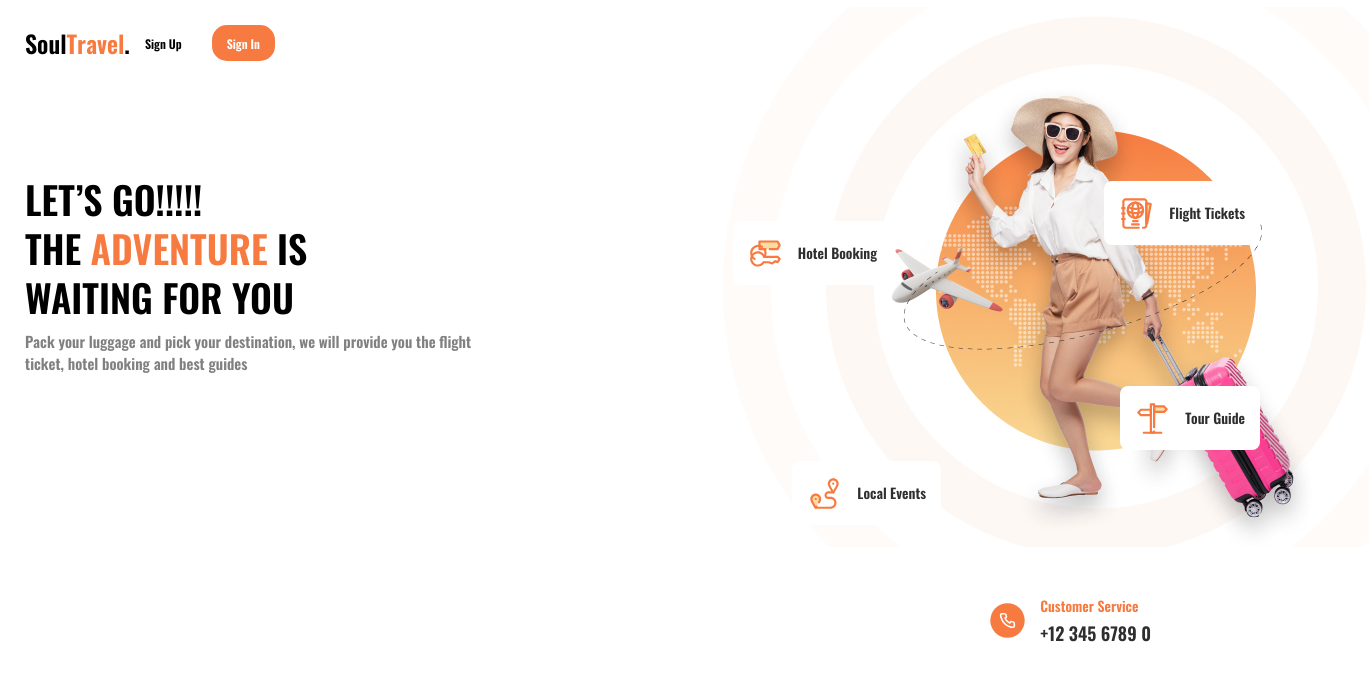
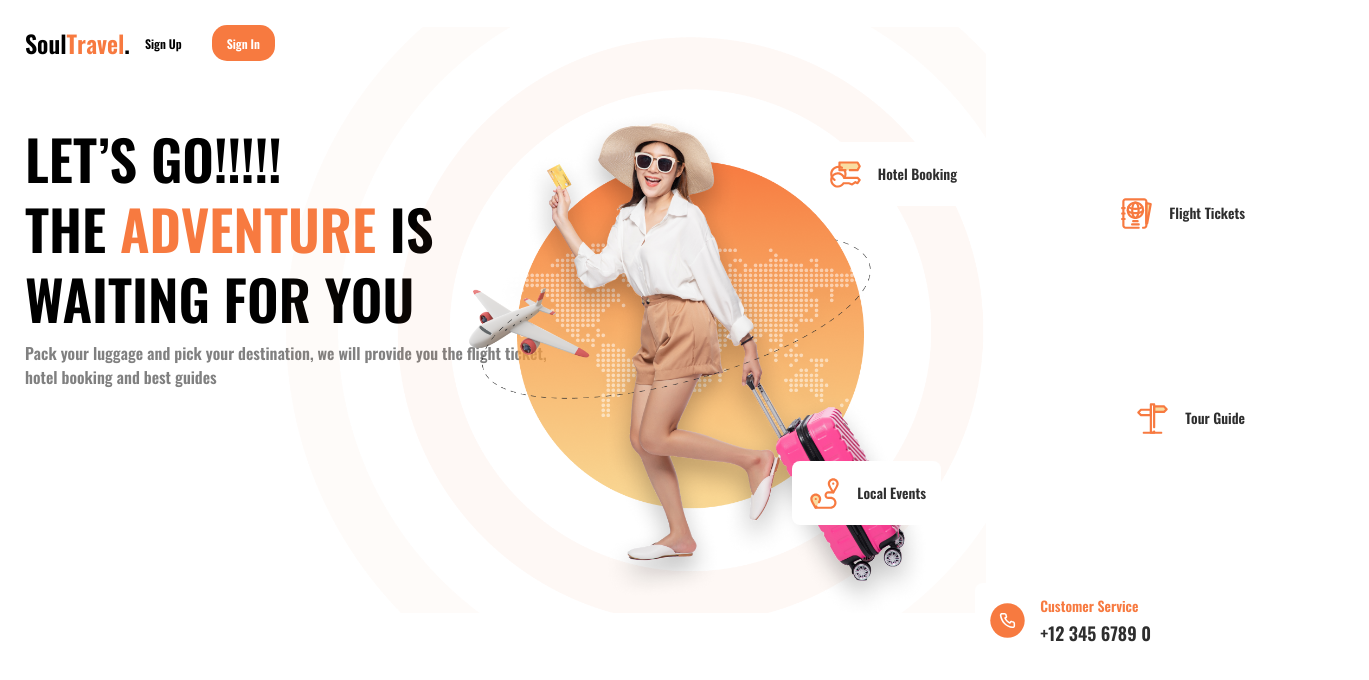
Before and after one commit to BliznGg/TravelAgency, a plain HTML site: page index.html in a window 1280 px wide. Shown: the whole page, 1369 px wide, since content can reach past the window. Drawn offline with Linux system fonts and the light colour scheme.

Commit message:
BREAKING-CHANGE(all):Fed all sections to BP

```diff
--- a/assets/styles/blocks/advantages.css
+++ b/assets/styles/blocks/advantages.css
@@ -21,25 +21,21 @@
 @media (min-width: 400px) {
     .advantages__flex {
         display: flex;
-    }
-}
-
-@media (min-width: 400px) {
-    .advantages__flex {
         position: relative;
         overflow: hidden;
-    }
-}
-
-@media (min-width: 800px) {
-    .advantages__flex {
-        min-height: 370px;
     }
 }
 
 @media (min-width: 576px) {
     .advantages__flex {
         display: flex;
+    }
+}
+
+@media (min-width: 700px) {
+    .advantages__flex {
+        min-height: 373px;
+        padding-top: 60px;
     }
 }
 
@@ -71,25 +67,30 @@
         width: auto;
         height: auto;
         top: -77px;
-        right: -164px;
+        left: 5px;
         max-width: 566px;
     }
 }
 
-
 @media (min-width: 576px) {
     .advantages__GirlImage {
         top: -79px;
-        right: -61px;
+        left: 100px;
+    }
+}
+
+@media (min-width: 700px) {
+    .advantages__GirlImage {
+        left: 37%;
     }
 }
 
 @media (min-width: 922px) {
     .advantages__GirlImage {
         position: absolute;
-        max-width: 824px;
-        top: 7px;
-        right: -89px;
+        max-width: 700px;
+        top: 27px;
+        left: 286px;
     }
 }
 
@@ -110,9 +111,11 @@
     }
 }
 
-@media (min-width: 800px) {
+@media (min-width: 700px) {
     .advantages__list {
-        width: 54%;
+        height: fit-content;
+        width: 53%;
+        max-width: 366px;
         flex-direction: row;
         flex-wrap: wrap;
         gap: 25px 25px;
@@ -137,7 +140,7 @@
     }
 }
 
-@media (min-width: 800px) {
+@media (min-width: 700px) {
     .advantages__item {
         width: calc((100% - 25px) / 2);
         justify-content: center;
@@ -188,8 +191,8 @@
 
 @media (min-width: 922px) {
     .AdvantagesItem1 {
-        top: 221px;
-        right: 388px;
+        top: 142px;
+        right: 308px;
     }
 }
 
@@ -214,7 +217,7 @@
     }
 }
 
-@media (min-width: 800px) {
+@media (min-width: 700px) {
     .AdvantagesItem5 {
         display: flex;
         justify-content: center;
--- a/assets/styles/blocks/header.css
+++ b/assets/styles/blocks/header.css
@@ -30,7 +30,7 @@
     .header {
         min-height: 86px;
         background-color: transparent;
-        margin-bottom: 69px;
+        margin-bottom: 22px;
     }
 }
 
--- a/assets/styles/blocks/hero.css
+++ b/assets/styles/blocks/hero.css
@@ -6,12 +6,13 @@
 
 @media (min-width: 922px) {
     .hero {
-        display: none;
     }
 }
 
 @media (min-width: 320px) {
     .hero__title {
+        display: flex;
+        flex-direction: column;
         margin-bottom: 8px;
         font-family: var(--font-BebasNeue);
         font-size: 28px;
@@ -28,9 +29,16 @@
     }
 }
 
+@media (min-width: 922px) {
+    .hero__title {
+        font-size: 55px;
+        line-height: 70px;
+    }
+}
+
 @media (min-width: 320px) {
     .hero__subtitle {
-        max-width: 75%;
+        max-width: 234px;
         color: #808080;
         font-family: var(--font-Poppins);
         font-size: 12px;
@@ -42,7 +50,24 @@
 
 @media (min-width: 576px) {
     .hero__subtitle {
+        max-width: 57%;
         font-size: 15px;
         line-height: normal;
     }
 }
+
+@media (min-width: 700px) {
+    .hero__subtitle {
+        max-width: 46%;
+        font-size: 15px;
+        line-height: normal;
+    }
+}
+
+@media (min-width: 922px) {
+    .hero__subtitle {
+        max-width: 45%;
+        font-size: 16px;
+        line-height: normal;
+    }
+}
--- a/index.html
+++ b/index.html
@@ -64,11 +64,9 @@
                     <span>
                         LET&rsquo;S GO!!!!!
                     </span>
-                    <br>
                     <span>
                         THE <strong class="orange">ADVENTURE</strong> IS
                     </span>
-                    <br>
                     <span>
                         WAITING FOR YOU
                     </span>
@@ -88,25 +86,6 @@
 
         <section class="advantages">
             <div class="container advantages__flex">
-                <div class="advantages__heading">
-                    <h2 class="hero__title">
-                    <span>
-                        LET&rsquo;S GO!!!!!
-                    </span>
-                        <br>
-                        <span>
-                        THE <strong class="orange">ADVENTURE</strong> IS
-                    </span>
-                        <br>
-                        <span>
-                        WAITING FOR YOU
-                    </span>
-                    </h2>
-
-                    <h3 class="hero__subtitle">
-                        Pack your luggage and pick your destination, we&nbsp;will provide you the flight ticket, hotel booking and best guides
-                    </h3>
-                </div>
                 <ul class="advantages__list">
                     <li class="advantages__item AdvantagesItem1">
                         <div class="advantages__image">
@@ -146,7 +125,7 @@
                         </div>
                     </li>
                 </ul>
-                <img class="advantages__GirlImage" srcset="./assets/img/decoration2x.png 2x" src="./assets/img/decoration_0.5X.png" alt="traveler">
+                <img class="advantages__GirlImage" srcset="./assets/img/decoration2x.png 2x" src="./assets/img/decoration.png" alt="traveler">
             </div>
         </section>
 
```
Also changed, not shown: assets/img/decoration.png (added).
